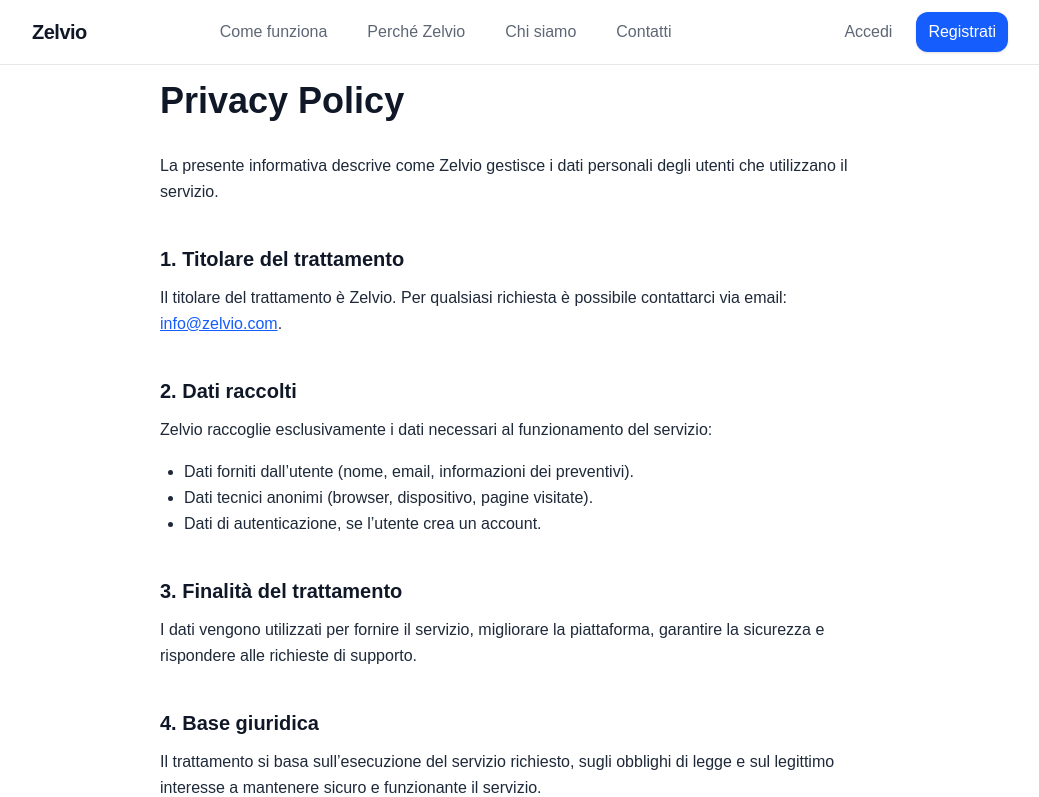
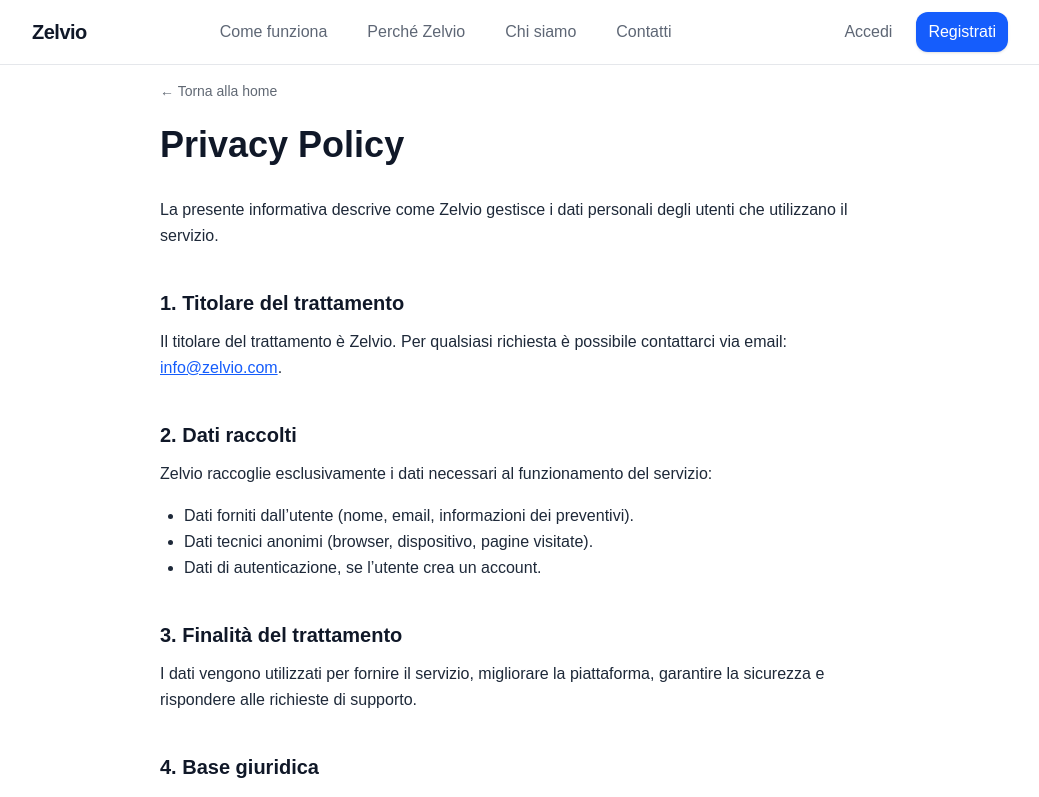
Before and after one commit to microbuilder84/zelvio, a Next.js app: page /privacy in a window 1280 px wide. Shown: the top 797 px of the page, without its empty margins (120-1159 px from the left). Built offline with nearby package versions, Linux system fonts and the light colour scheme.

Commit message:
Pulsante home

```diff
--- a/app/components/ui/Navbar.tsx
+++ b/app/components/ui/Navbar.tsx
@@ -60,10 +60,10 @@ export default function Navbar() {
 
                 {/* Link centrali (desktop) */}
                 <div className="hidden md:flex items-center gap-10 font-medium px-6">
-                    <a href="#come-funziona" className={linkClass("come-funziona")}>Come funziona</a>
-                    <a href="#perche-zelvio" className={linkClass("perche-zelvio")}>Perché Zelvio</a>
-                    <a href="#chi-siamo" className={linkClass("chi-siamo")}>Chi siamo</a>
-                    <a href="#contatti" className={linkClass("contatti")}>Contatti</a>
+                    <a href="/#come-funziona" className={linkClass("come-funziona")}>Come funziona</a>
+                    <a href="/#perche-zelvio" className={linkClass("perche-zelvio")}>Perché Zelvio</a>
+                    <a href="/#chi-siamo" className={linkClass("chi-siamo")}>Chi siamo</a>
+                    <a href="/#contatti" className={linkClass("contatti")}>Contatti</a>
                 </div>
 
                 {/* Bottoni destra (desktop) */}
--- a/app/cookie/page.tsx
+++ b/app/cookie/page.tsx
@@ -6,6 +6,10 @@ export const metadata = {
 export default function CookiePage() {
     return (
         <main className="max-w-3xl mx-auto px-6 py-20 text-gray-800 leading-relaxed">
+
+            <a href="/" className="text-sm opacity-70 hover:opacity-100 block mb-6">
+                ← Torna alla home
+            </a>
 
             <h1 className="text-3xl md:text-4xl font-bold text-gray-900 mb-8">
                 Cookie Policy
--- a/app/legal/page.tsx
+++ b/app/legal/page.tsx
@@ -6,6 +6,10 @@ export const metadata = {
 export default function LegalPage() {
     return (
         <main className="max-w-3xl mx-auto px-6 py-20 text-gray-800 leading-relaxed">
+
+            <a href="/" className="text-sm opacity-70 hover:opacity-100 block mb-6">
+                ← Torna alla home
+            </a>
 
             <h1 className="text-3xl md:text-4xl font-bold text-gray-900 mb-10">
                 Documenti Legali
--- a/app/privacy/page.tsx
+++ b/app/privacy/page.tsx
@@ -6,6 +6,10 @@ export const metadata = {
 export default function PrivacyPage() {
     return (
         <main className="max-w-3xl mx-auto px-6 py-20 text-gray-800 leading-relaxed">
+
+            <a href="/" className="text-sm opacity-70 hover:opacity-100 block mb-6">
+                ← Torna alla home
+            </a>
 
             <h1 className="text-3xl md:text-4xl font-bold text-gray-900 mb-8">
                 Privacy Policy
--- a/app/termini/page.tsx
+++ b/app/termini/page.tsx
@@ -6,6 +6,10 @@ export const metadata = {
 export default function TerminiPage() {
     return (
         <main className="max-w-3xl mx-auto px-6 py-20 text-gray-800 leading-relaxed">
+
+            <a href="/" className="text-sm opacity-70 hover:opacity-100 block mb-6">
+                ← Torna alla home
+            </a>
 
             <h1 className="text-3xl md:text-4xl font-bold text-gray-900 mb-8">
                 Termini e Condizioni
```
